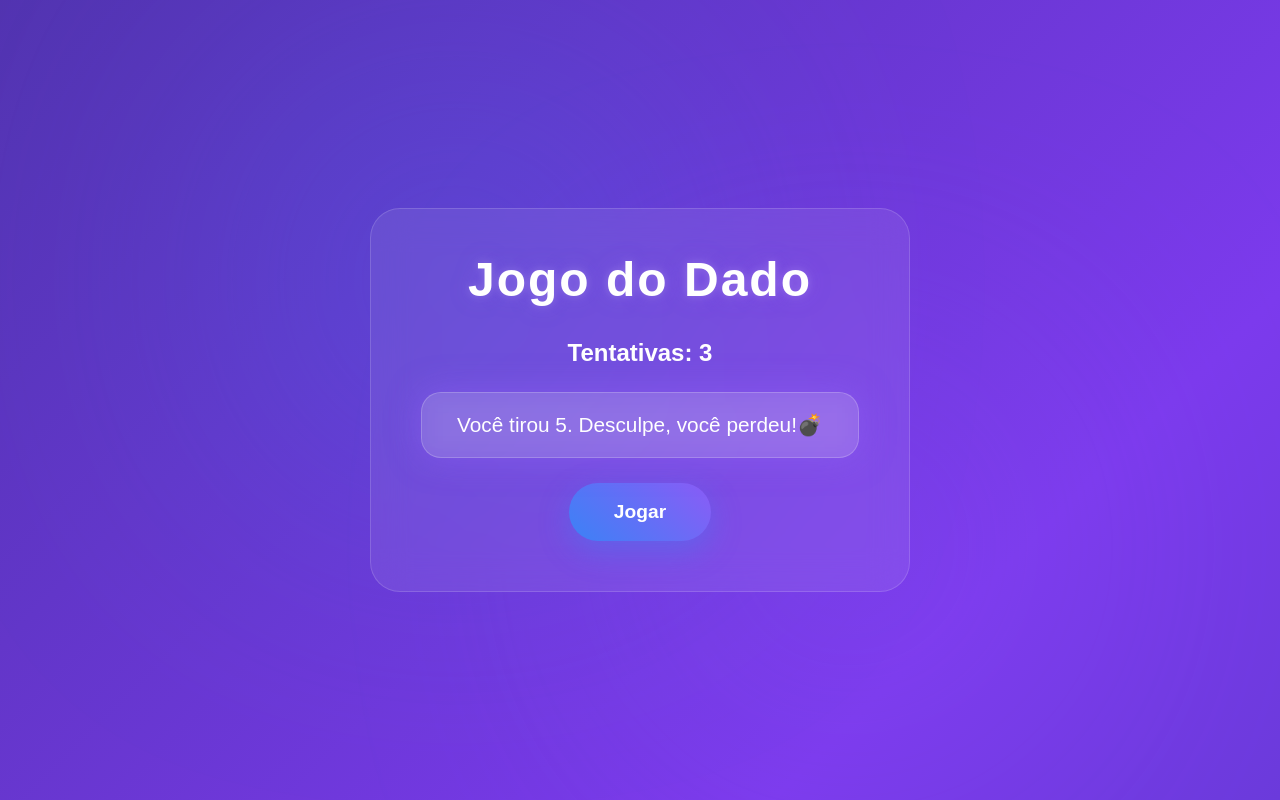
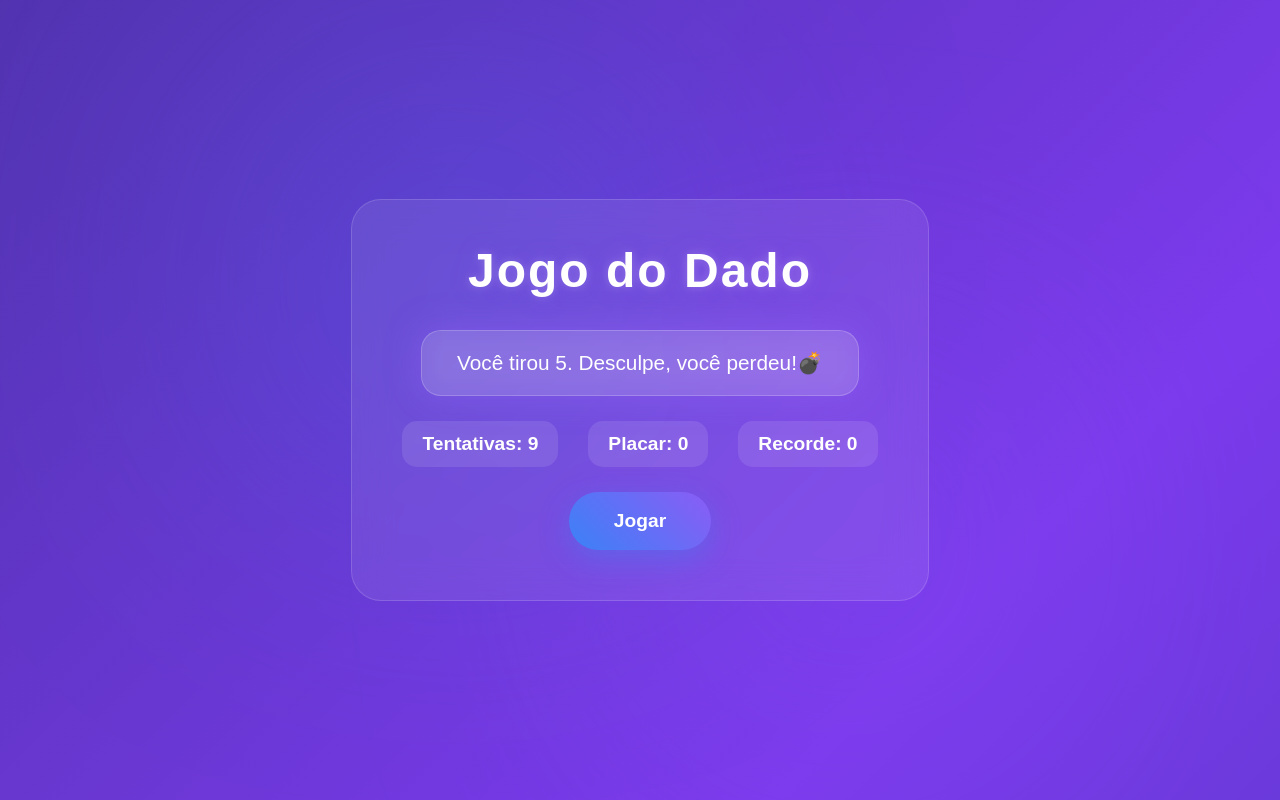
Before and after one commit to fernandosoffa/jogar_dados, a plain HTML site: page index.html in a window 1280 px wide. Both pictures are taken after a click on the button "Jogar". Drawn offline with Linux system fonts and the light colour scheme.

Commit message:
inclusão de placar, recorde e tentativas

```diff
--- a/index.html
+++ b/index.html
@@ -12,8 +12,13 @@
 <body>
     <div class="card">
         <h1>Jogo do Dado</h1>
-        <h2 id="tentativas">Tentativas: 3</h2>
+
         <p id="mensagem">Clique no botão para jogar o dado!</p>
+        <div class="status">
+            <p>Tentativas: <span id="tentativas">10</span></p>
+            <p>Placar: <span id="placar">0</span></p>
+            <p>Recorde: <span id="recorde">0</span></p>
+        </div>
         <button onclick="jogarDado()">Jogar</button>
     </div>
 
--- a/script.js
+++ b/script.js
@@ -1,16 +1,34 @@
+let tentativas = 10;
+let placar = 0;
+let recorde = 0;
+
 function jogarDado(){
-    let resultado = Math.floor(Math.random() * 6)+1;
     let mensagem = document.getElementById("mensagem");
-    let tentativas = 3;
     let mensagemTentativas = document.getElementById("tentativas");
+    let mensagemPlacar = document.getElementById("placar");
+    let mensagemRecorde = document.getElementById("recorde");
 
-    if(resultado == 6 && tentativas >= 0){
+    if(tentativas <= 0){
+        mensagem.innerText = "Suas tentativas acabaram! 😢";
+        return;
+    }
+
+    let resultado = Math.floor(Math.random() * 6) + 1;
+
+    if(resultado == 6){
         mensagem.innerText = `Você tirou ${resultado}. Parabéns, você venceu! 🏅`;
-        tentativas--;
-        tentativas.innerText = `${tentativas}`;
+        placar++;
+        mensagemPlacar.innerText = placar;
+
+        if (placar > recorde) {
+            recorde = placar;
+            mensagemRecorde.innerText = recorde;
+        }
+
     }else{
         mensagem.innerText = `Você tirou ${resultado}. Desculpe, você perdeu!💣 `;
-        tentativas--;
-         tentativas.innerText = `${tentativas}`;
+
     }
+    tentativas--;
+    mensagemTentativas.innerText = tentativas;
 }
--- a/style.css
+++ b/style.css
@@ -180,3 +180,15 @@ h1 {
         0 0 25px rgba(139,92,246,0.3);
     animation: float 3s ease-in-out infinite;
 }
+.status {
+    display: flex;
+    gap: 30px;
+    font-size: 1.2rem;
+    font-weight: bold;
+}
+
+.status p {
+    background: rgba(255,255,255,0.1);
+    padding: 12px 20px;
+    border-radius: 15px;
+}
```
